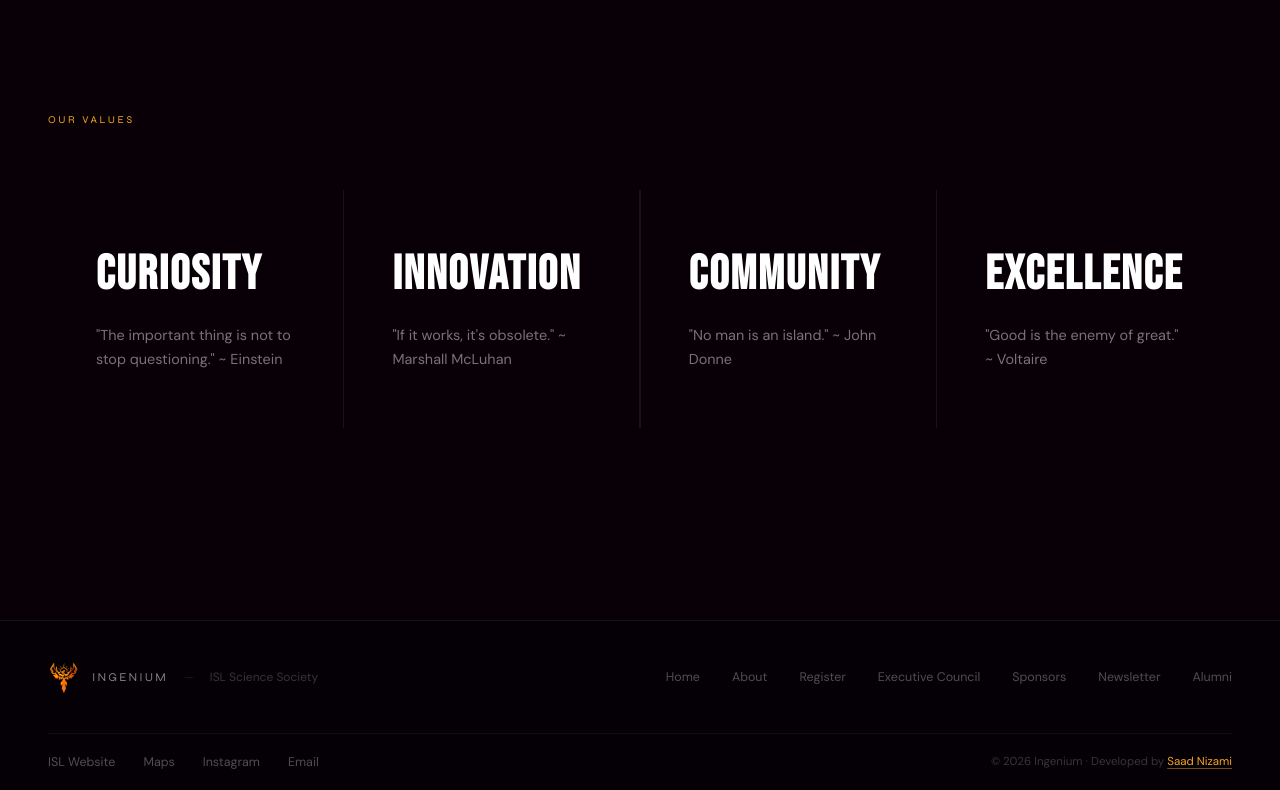
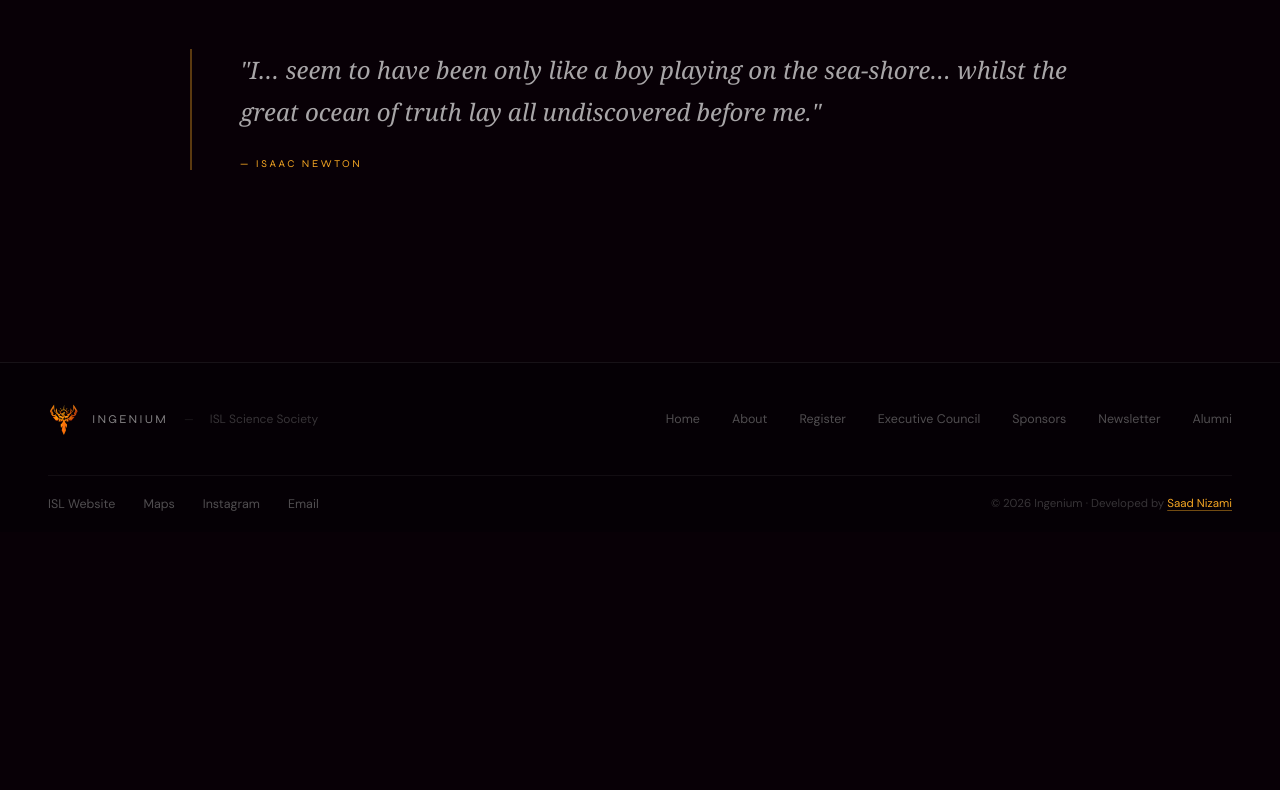
Before and after one commit to saadnizami1/ingenium-isl-alevels-personal, a React (Vite) app: page /about in a window 1280 px wide. Shown: the part 1380-2170 px from the top of the page. After the commit the page ends 1912 px from the top, so only its background shows below. Built offline with nearby package versions, Linux system fonts and the light colour scheme.

Commit message:
burr update

```diff
--- a/src/pages/About.jsx
+++ b/src/pages/About.jsx
@@ -2,12 +2,6 @@ import { motion } from 'framer-motion'
 import bg from '../assets/bg.png'
 import logo from '../assets/logo.png'
 
-const values = [
-  { title: 'Curiosity', desc: '"The important thing is not to stop questioning." ~ Einstein' },
-  { title: 'Innovation', desc: '"If it works, it\'s obsolete."    ~ Marshall McLuhan' },
-  { title: 'Community', desc: '"No man is an island." ~ John Donne' },
-  { title: 'Excellence', desc: '"Good is the enemy of great." ~ Voltaire' },
-]
 
 export default function About() {
   return (
@@ -46,27 +40,33 @@ export default function About() {
   </div>
 </section>
 
-      <section className="resp-section" style={{ padding: '6rem 3rem 12rem' }}>
-        <div style={{ maxWidth: 1300, margin: '0 auto' }}>
-          <motion.p
-            initial={{ opacity: 0 }} whileInView={{ opacity: 1 }} viewport={{ once: true }}
-            style={{ fontFamily: 'var(--font-heading)', fontSize: '0.65rem', letterSpacing: '0.25em', color: 'var(--gold)', textTransform: 'uppercase', marginBottom: '4rem' }}
+      <section className="resp-section" style={{ padding: '2rem 3rem 12rem' }}>
+        <div style={{ maxWidth: 900, margin: '0 auto' }}>
+          <motion.blockquote
+            initial={{ opacity: 0, y: 30 }} whileInView={{ opacity: 1, y: 0 }} viewport={{ once: true }}
+            transition={{ duration: 1, ease: [0.22, 1, 0.36, 1] }}
+            style={{ borderLeft: '2px solid rgba(245,166,35,0.35)', paddingLeft: 'clamp(1.5rem, 4vw, 3rem)', margin: 0 }}
           >
-            Our Values
-          </motion.p>
-          <div style={{ display: 'grid', gridTemplateColumns: 'repeat(auto-fit, minmax(240px, 1fr))', gap: '1.5px', background: 'var(--border)' }}>
-            {values.map((v, i) => (
-              <motion.div key={v.title}
-                initial={{ opacity: 0, y: 30 }} whileInView={{ opacity: 1, y: 0 }} viewport={{ once: true }}
-                transition={{ delay: i * 0.1, duration: 0.7 }}
-                whileHover={{ background: 'rgba(245,166,35,0.04)' }}
-                style={{ padding: '3.5rem 3rem', background: 'var(--bg)', transition: 'background 0.3s' }}
-              >
-                <h3 style={{ fontFamily: 'var(--font-display)', fontSize: '3rem', letterSpacing: '0.04em', marginBottom: '1.25rem' }}>{v.title}</h3>
-                <p style={{ color: 'var(--gray)', lineHeight: 1.7, fontSize: '0.9rem' }}>{v.desc}</p>
-              </motion.div>
-            ))}
-          </div>
+            <p style={{
+              fontFamily: 'Georgia, "Times New Roman", serif',
+              fontStyle: 'italic',
+              fontSize: 'clamp(1.1rem, 2.5vw, 1.5rem)',
+              lineHeight: 1.75,
+              color: 'rgba(255,255,255,0.65)',
+              marginBottom: '1.5rem',
+            }}>
+              "I… seem to have been only like a boy playing on the sea-shore… whilst the great ocean of truth lay all undiscovered before me."
+            </p>
+            <p style={{
+              fontFamily: 'var(--font-heading)',
+              fontSize: '0.65rem',
+              letterSpacing: '0.25em',
+              textTransform: 'uppercase',
+              color: 'var(--gold)',
+            }}>
+              — Isaac Newton
+            </p>
+          </motion.blockquote>
         </div>
       </section>
     </motion.div>
--- a/src/pages/Alumni.jsx
+++ b/src/pages/Alumni.jsx
@@ -8,6 +8,7 @@ import arhamImg from '../assets/alumni/arham.png'
 import nasikImg from '../assets/alumni/nasik.png'
 import mubeenImg from '../assets/alumni/mubee.png'
 import husImg from '../assets/alumni/hus.png'
+import burrImg from '../assets/alumni/burr.png'
 const alumni = [
   {
     name: 'Hassan Atif Cheema',
@@ -16,12 +17,20 @@ const alumni = [
     bio: 'One of the most accomplished tenures in the Society\'s history. Hassan led the Society to Best Delegation at LUMS PSIFI, ending a four year wait. A dominant force in biology, he earned the Outstanding Cambridge Learner Award in O Level Biology, won the IYBT, reached the national camp for IYPT, and represented Pakistan at the International Biology Olympiad 2026 in Vilnius, Lithuania.',
     img: hassanImg,
   },
-  {
-    name: 'Muhammad Nasik Tariq',
-    role: 'President, ISL Science Society',
+{
+  name: 'Muhammad Nasik Tariq',
+  role: 'President, ISL Science Society',
+  year: '2025–26',
+  bio: 'Nasik\'s tenure was the one the Society had been building toward. He led ISL to victory at the Pakistan Young Physicists\' Tournament nationals, won the IYBT as a competitor, and built a crop analyzer that won the Global Innovations Award at the London School of Economics. All of that led to the moment that defined his presidency: Best Delegation at LUMS PSIFI, ending four years of near misses.',
+  img: nasikImg,
+},
+   {
+    name: 'Muhammad Raffay',
+    role: 'President, ISL Robotics Society',
     year: '2025–26',
-    bio: 'Nasik led the Society through one of its most decorated years, claiming victory at the Pakistan Young Physicists\' Tournament nationals and winning the IYBT. His crowning achievement came at LUMS PSIFI where he delivered Best Delegation, ending four years of waiting and redefining what the Science Society could achieve on the national stage.',
-    img: nasikImg,
+    bio: 'Known across ISL’s STEM societies as Burr. Alongside Sir Adil, he rebuilt the school’s robotics program from a small interest group into the strongest ISL has ever fielded, all while serving as Secretary General of ISL Ingenium ’25. BurrWars is named after him. The culture he built is the one every robotics lead now inherits.',
+
+    img: burrImg,
   },
   {
     name: 'Arham Ijaz Munir',
```
Also changed, not shown: src/assets/alumni/burr.png (added).
